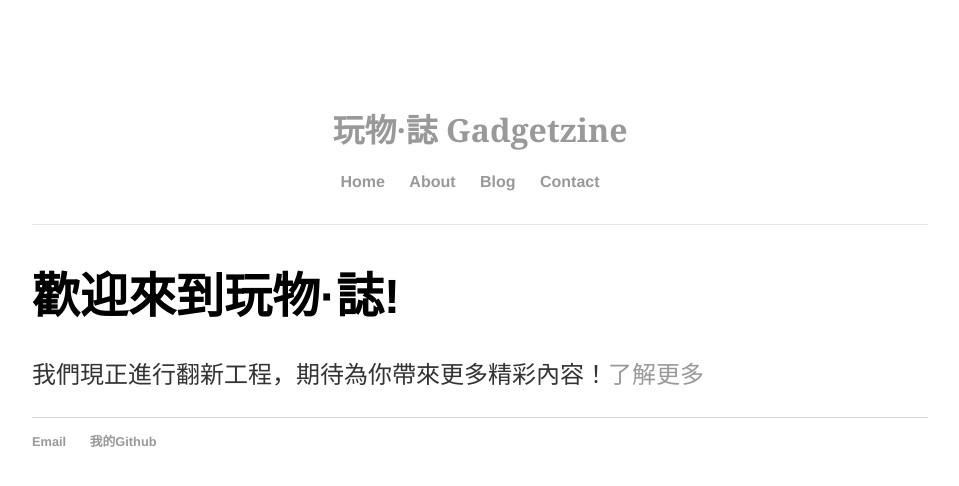
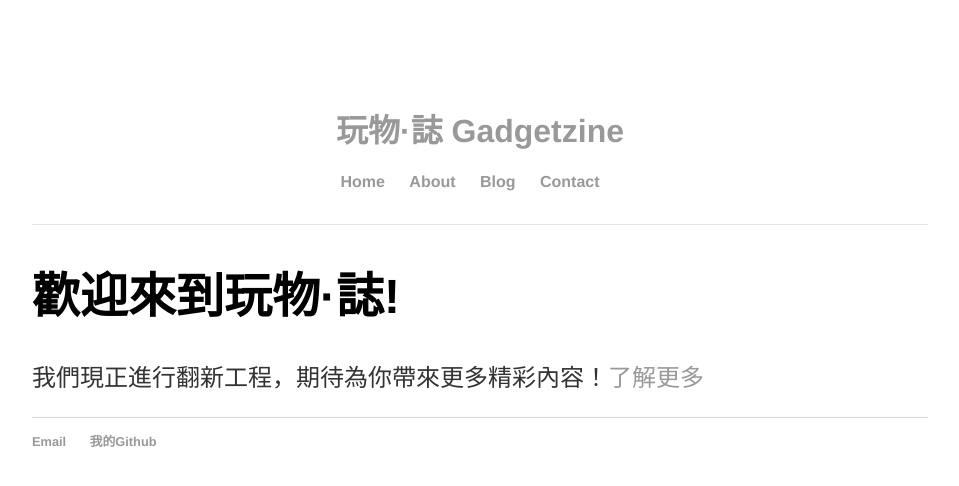
Before and after one commit to alexnkc/gadgetzine, a Jekyll site: the page built from index.html, in a window 1280 px wide. Shown: the top 486 px of the page, without its empty margins (160-1119 px from the left). Built offline with Jekyll 4.4.1, drawn with Linux system fonts in a browser that asks for light colours.

Commit message:
Update main.css

```diff
--- a/css/main.css
+++ b/css/main.css
@@ -1,8 +1,4 @@
 /* --- Universal element ---*/
-@font-face {
-  font-family: "NotoSans";
-  src: url(http://gadgetzine.tk/NotoSansCJKtc-Light.otf);
-}
 
 /* --- Primary site style ---*/
 .header {
@@ -10,17 +6,16 @@
   border-bottom: 1px solid #e6e6e6;
   text-align: center;
   padding-top: 24px;
-  font-family: "NotoSans";
+  font-family: 'Noto Sans TC', sans-serif;
 }
 .header h1 {
-  font-family: Georgia, serif;
   font-size: 2rem;
   color: #141414;
 }
 body {
     margin: 60px auto;
     width: 70%;
-    fond-family: "NotoSans"
+    font-family: 'Noto Sans TC', sans-serif;
 }
 nav ul, footer ul {
     font-family:'Helvetica', 'Arial', 'Sans-Serif';
```
